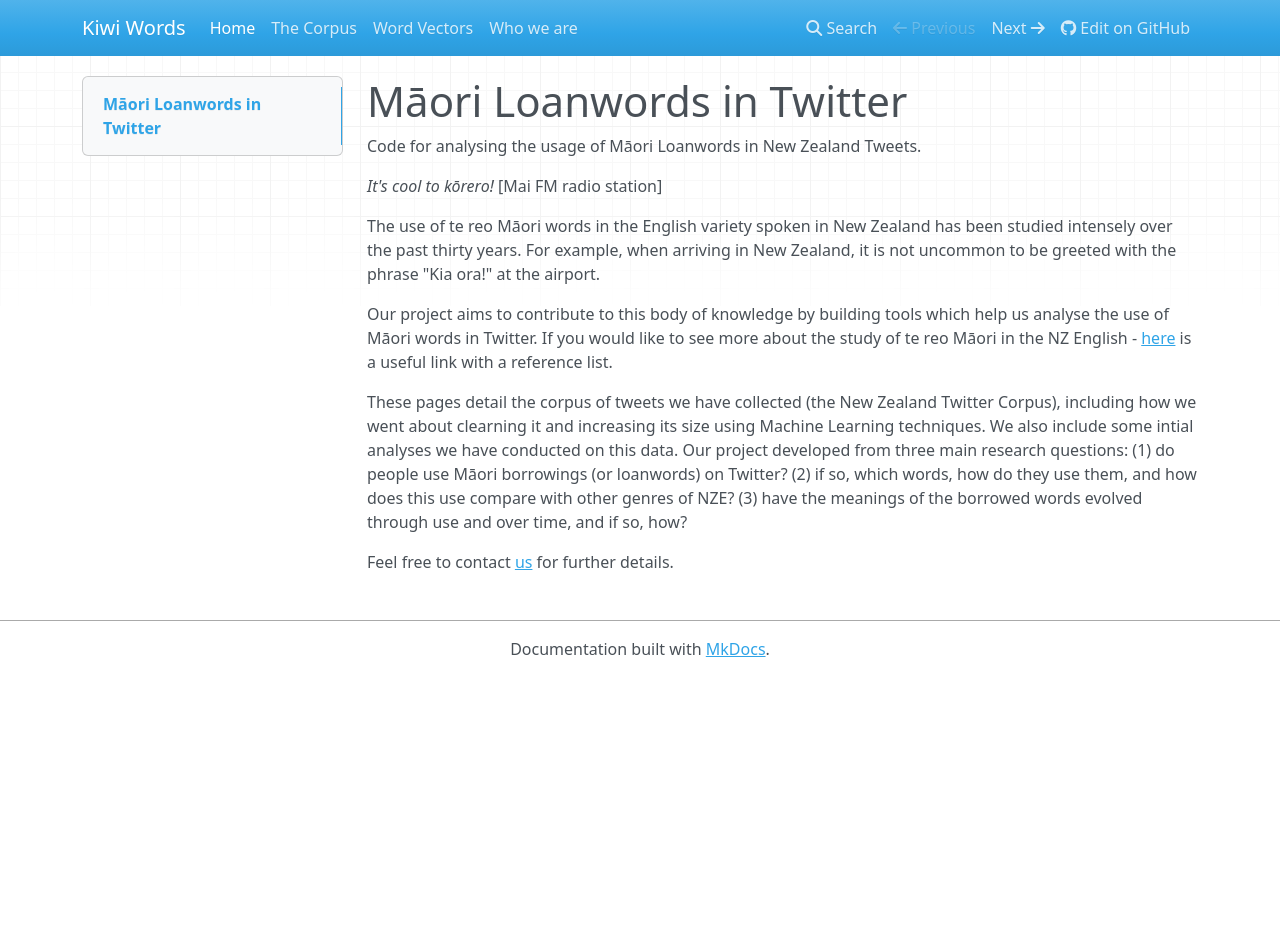
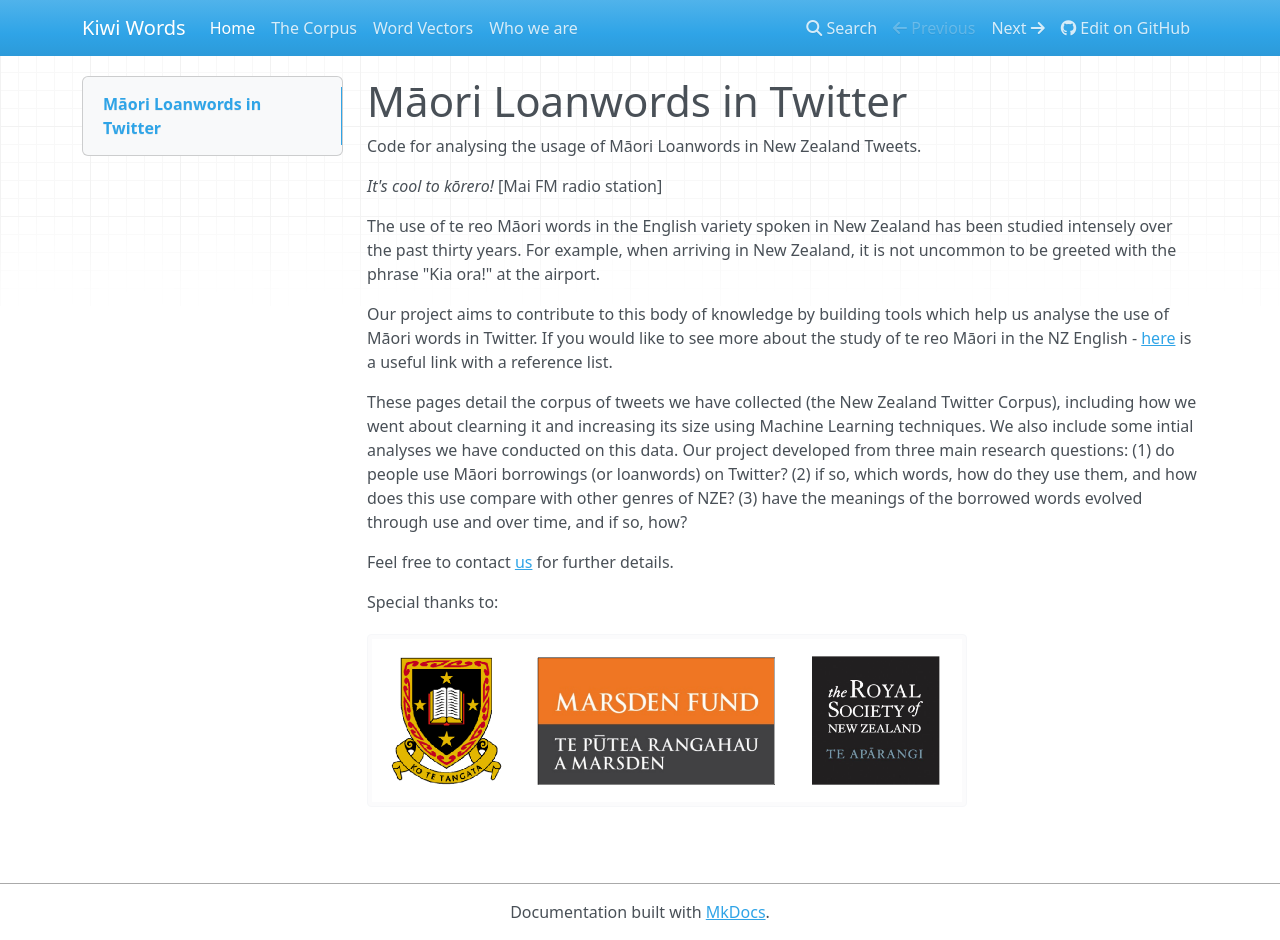
Before and after one commit to Waikato/kiwiwords, an MkDocs documentation site: the page built from docs/index.md, in a window 1280 px wide and 940 px high. Built offline with MkDocs 1.6.1, drawn with Linux system fonts in a browser that asks for light colours; nearby versions of some CDN libraries.

Commit message:
Update index.md

```diff
--- a/docs/index.md
+++ b/docs/index.md
@@ -13,3 +13,6 @@ These pages detail the corpus of tweets we have collected (the New Zealand Twitt
 (3) have the meanings of the borrowed words evolved through use and over time, and if so, how?
 
 Feel free to contact [us](https://waikato.github.io/MaoriLoanWords/team/) for further details.
+
+Special thanks to: <br>
+<img src="../pics/logos.png" alt="The University of Waikato, Marsden Fund, Royal Society of New Zealand" width="600"/>
```
